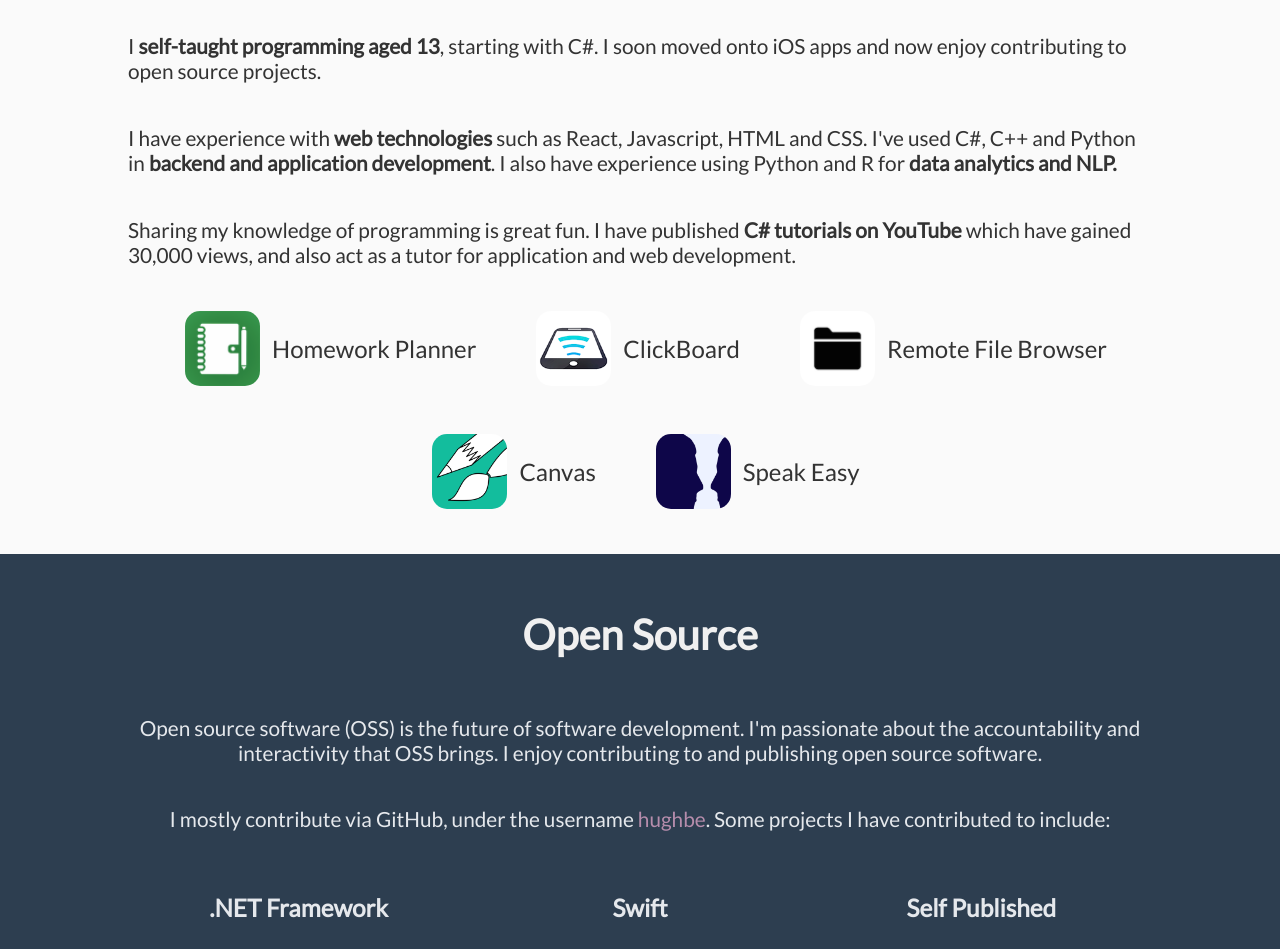
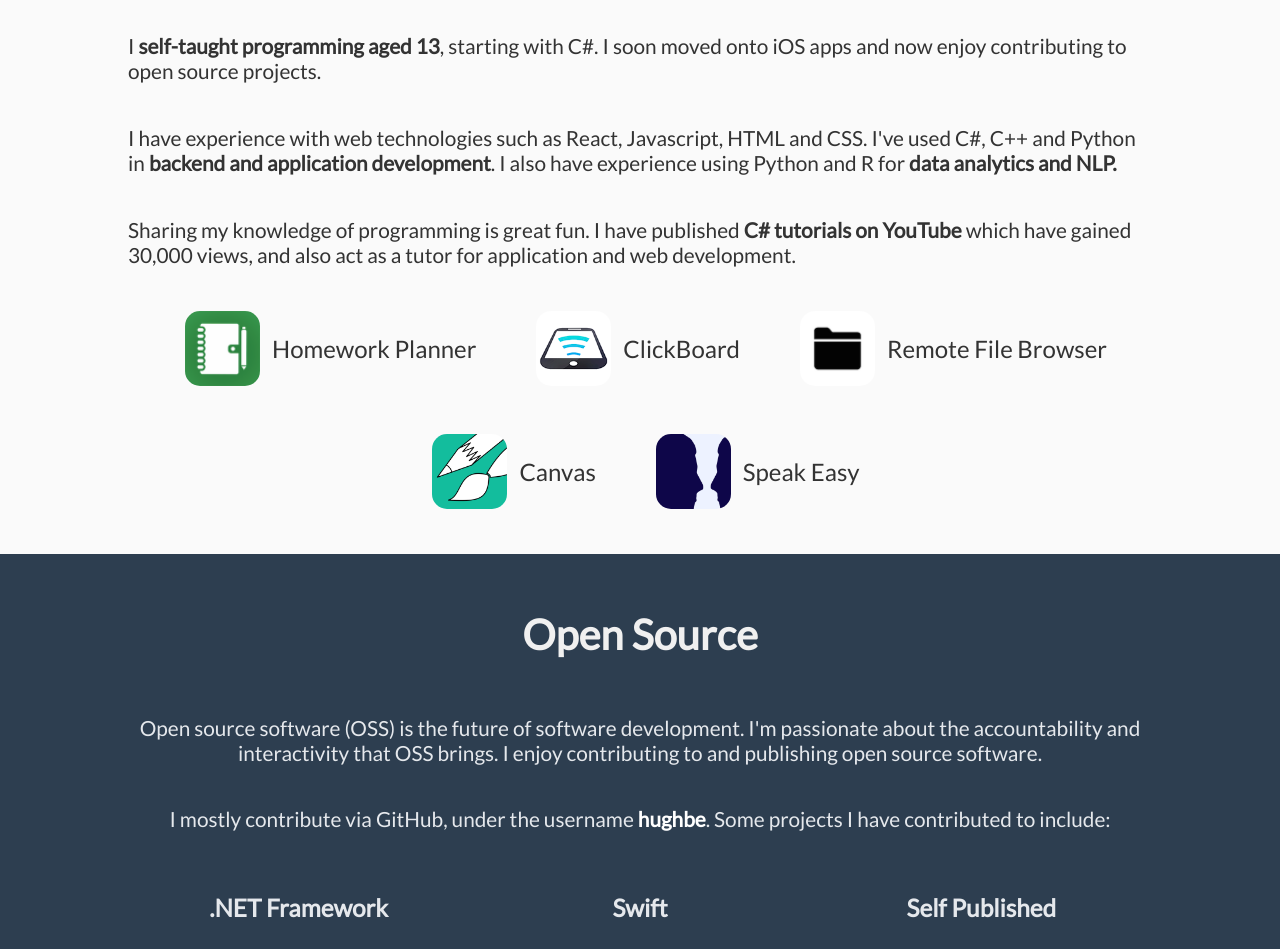
Before and after one commit to hughbe/hughbe.github.io, a React (Create React App) app: page /cv/1 in a window 1280 px wide. Shown: the part 540-1489 px from the top of the page. Built offline with nearby package versions, Linux system fonts and the light colour scheme.

Commit message:
More pretty fonts and colors

```diff
--- a/src/Components/CV/CodingSection.js
+++ b/src/Components/CV/CodingSection.js
@@ -23,7 +23,7 @@ export default class CodingSection extends Component {
     return (
       <CVSection title="Coding">
         <p>I <strong>self-taught programming aged 13</strong>, starting with C#. I soon moved onto iOS apps and now enjoy contributing to open source projects.</p>
-        <p>I have experience with <strong>web technologies</strong> such as React, Javascript, HTML and CSS. I've used C#, C++ and Python in <strong>backend and application development</strong>. I also have experience using Python and R for <strong>data analytics and NLP.</strong></p>
+        <p>I have experience with web technologies such as React, Javascript, HTML and CSS. I've used C#, C++ and Python in <strong>backend and application development</strong>. I also have experience using Python and R for <strong>data analytics and NLP.</strong></p>
         <p>Sharing my knowledge of programming is great fun. I have published <strong>C# tutorials on YouTube</strong> which have gained 30,000 views, and also act as a tutor for application and web development.</p>
         <div className="coding-apps-container">
           <SelectList
--- a/src/Components/CV/css/OpenSourceSection.css
+++ b/src/Components/CV/css/OpenSourceSection.css
@@ -11,5 +11,10 @@
 }
 
 #open-source-section a {
-  color: #b68dac;
+  color: white;
+  font-weight: bold;
 }
+
+#open-source-section a:hover {
+  border-bottom-color: white;
+}
--- a/src/Components/css/NavigationBar.css
+++ b/src/Components/css/NavigationBar.css
@@ -23,6 +23,7 @@
   padding: 0.75rem 1rem;
   display: block;
   font-size: 115%;
+  font-weight: bold;
 }
 
 .navigation-bar a:hover {
--- a/src/index.css
+++ b/src/index.css
@@ -1,3 +1,8 @@
+* {
+  -webkit-font-smoothing: antialiased;
+  -moz-osx-font-smoothing: grayscale;
+}
+
 html, body, #root {
   min-height: 100vh;
 }
```
